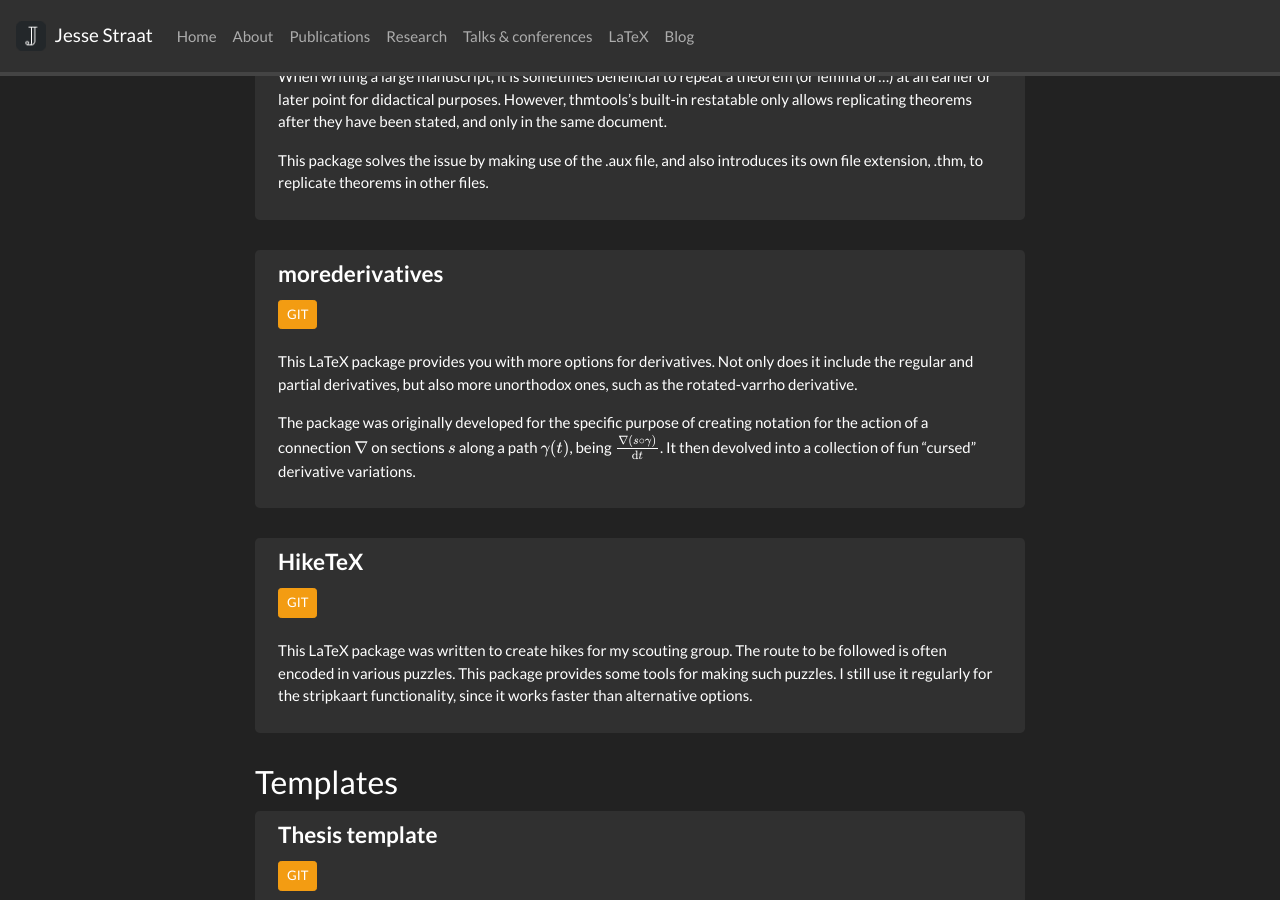
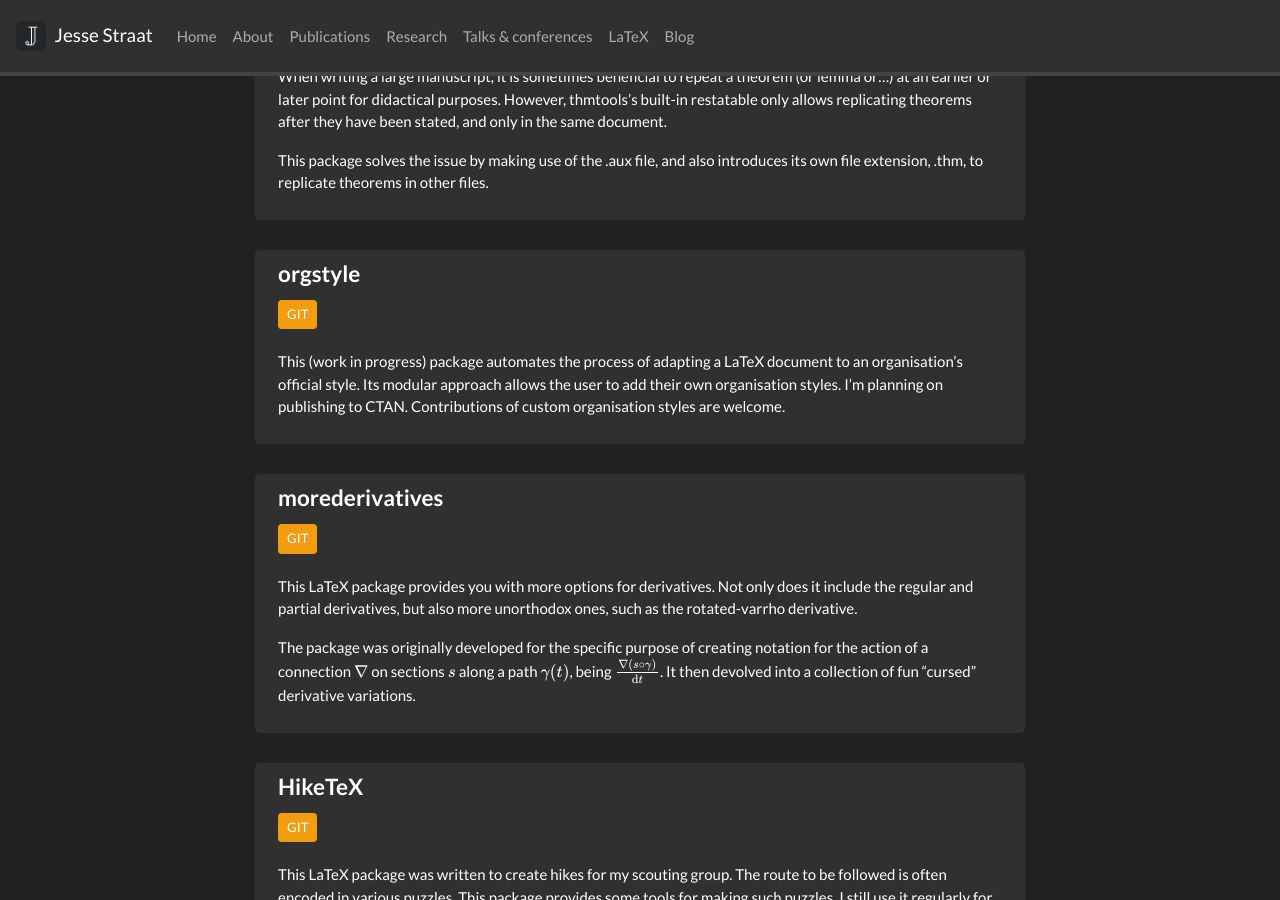
Before and after one commit to JesseStraat/jessestraat.github.io, a Jekyll site: the page built from _pages/latex.md, in a window 1280 px wide and 900 px high, scrolled down 515 px. Built offline with Jekyll 4.4.1, drawn with Linux system fonts in a browser that asks for light colours; nearby versions of some CDN libraries; a style sheet for code colours, icons or effects is not loaded.

Commit message:
Added orgstyle to LaTeX page

```diff
--- a/_pages/latex.md
+++ b/_pages/latex.md
@@ -41,6 +41,13 @@ This package solves the issue by making use of the .aux file, and also introduce
 </div>
 
 <div class="jumbotron">
+<h4><b>orgstyle</b></h4>
+<a href="https://github.com/jessestraat/orgstyle" target="_blank"><button class="btn btn-warning btn-sm">GIT</button></a>
+
+This (work in progress) package automates the process of adapting a LaTeX document to an organisation's official style. Its modular approach allows the user to add their own organisation styles. I'm planning on publishing to CTAN. Contributions of custom organisation styles are welcome.
+</div>
+
+<div class="jumbotron">
 <h4><b>morederivatives</b></h4>
 <a href="https://github.com/jessestraat/MoreDerivatives" target="_blank"><button class="btn btn-warning btn-sm">GIT</button></a>
 
```
